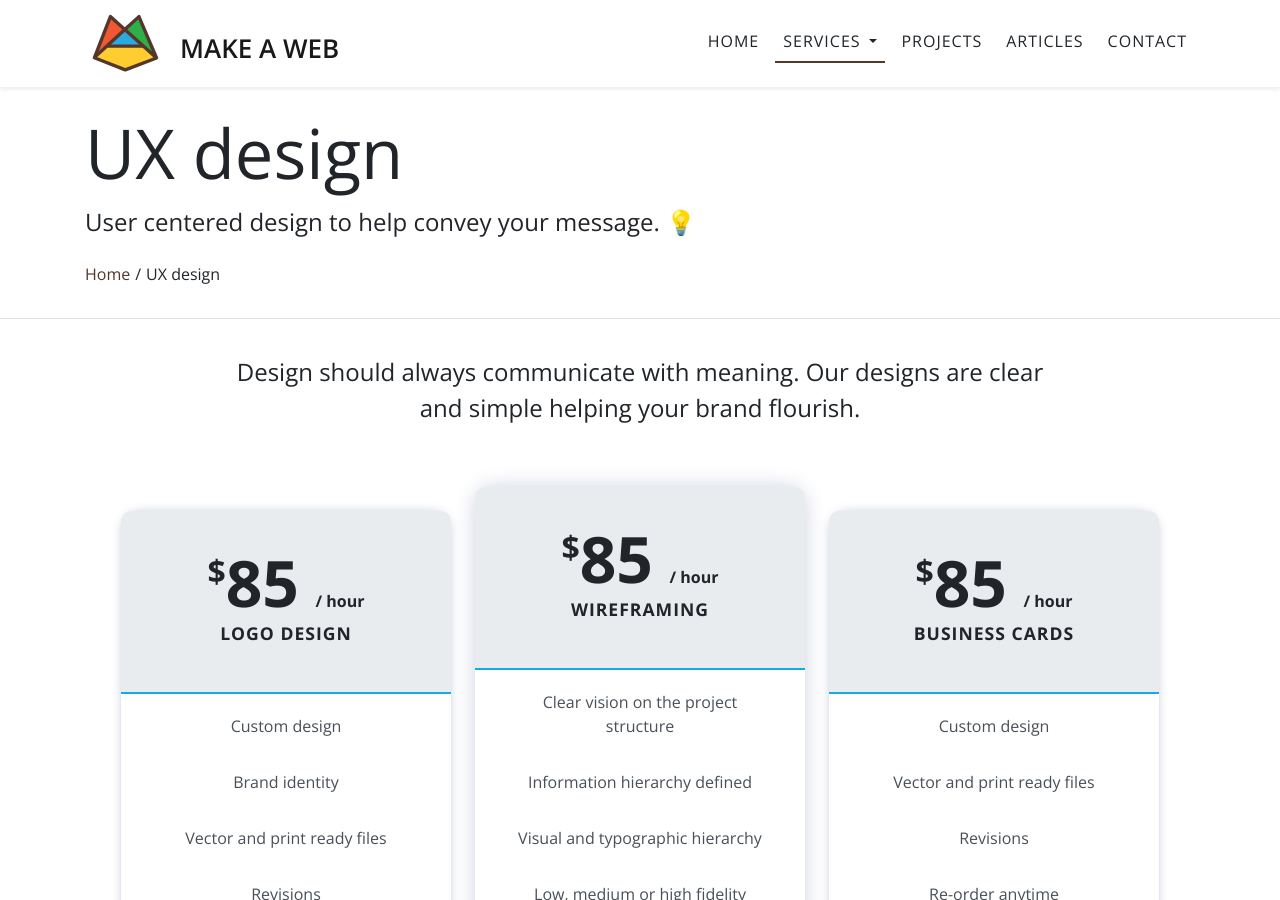
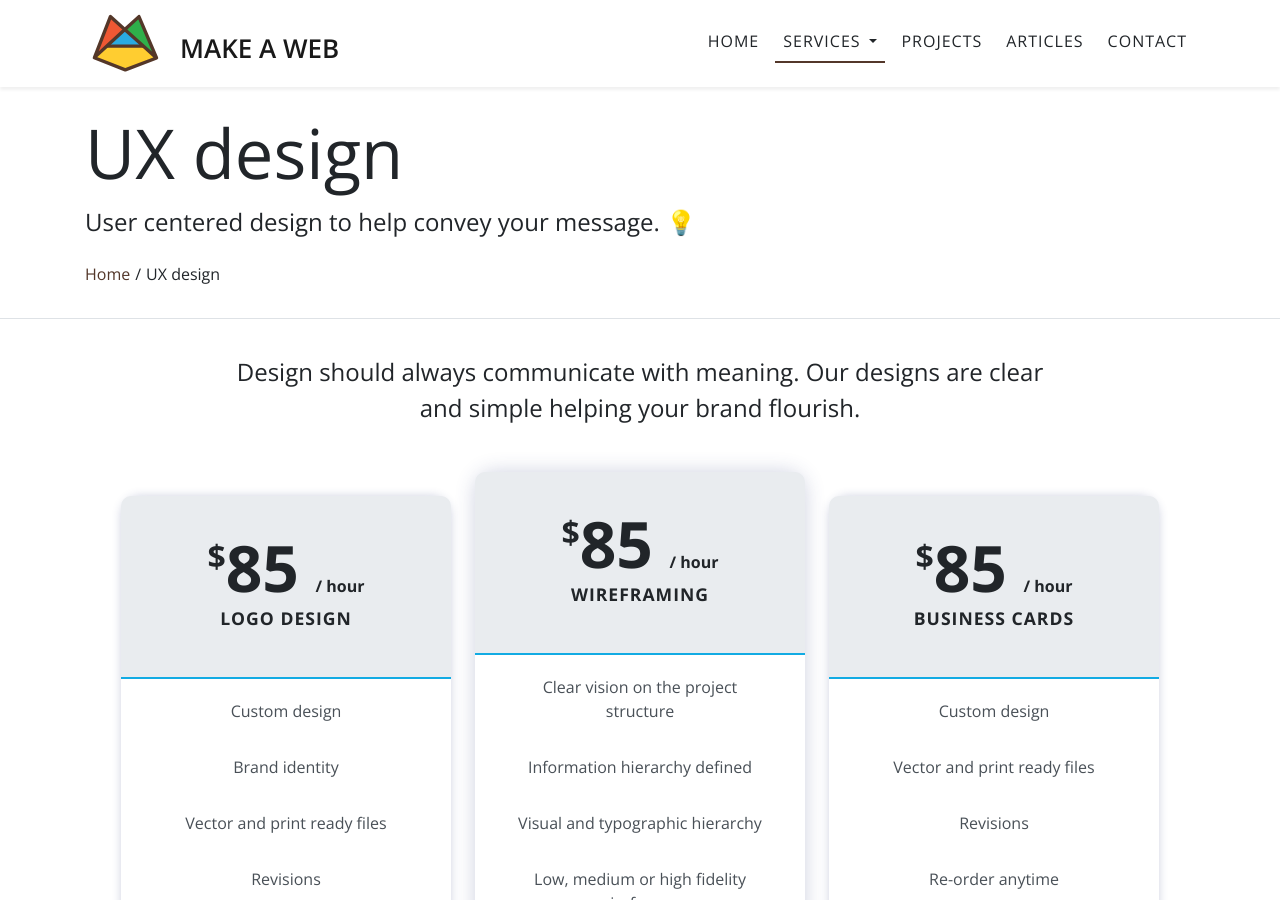
Before and after one commit to makeaweb/maw, a Jekyll site: the page built from services/ux-design/index.html, in a window 1280 px wide and 900 px high. Built offline with Jekyll 4.4.1, drawn with Linux system fonts in a browser that asks for light colours; nearby versions of some CDN libraries; comment, search, counter and statistics services are not loaded.

Commit message:
Updated design

```diff
--- a/services/digital-marketing/index.html
+++ b/services/digital-marketing/index.html
@@ -9,7 +9,7 @@ og_image: digital-marketing
 <div id="digital-marketing" class="container-fluid">
     <div class="container">
         <div class="row justify-content-center">
-            <div class="col-12 col-lg-9 text-center mb-3">
+            <div class="col-12 col-lg-9 text-center">
                 <p class="lead">By blending great ideas with technology, we ensure that you make the right choices in the market.</p>
             </div>
         </div>
--- a/services/online-support/index.html
+++ b/services/online-support/index.html
@@ -8,10 +8,12 @@ og_image: online-support
 {% include intro-section.html %}
 <div id="online-support" class="container-fluid">
     <div class="container">
-        <div class="row">
-            <div class="col-12 text-center">
+        <div class="row justify-content-center">
+            <div class="col-12 col-lg-9 text-center">
                 <p class="lead">Our Online support service takes care of the technical side for you.</p>
             </div>
+        </div>
+        <div class="row">
             <div class="col-12">
                 <div class='pricing pricing-palden mt-6 mb-3'>
                     <div class='pricing-item'>
--- a/services/ux-design/index.html
+++ b/services/ux-design/index.html
@@ -9,7 +9,7 @@ og_image: ux-design
 <div id="ux-design" class="container-fluid">
     <div class="container">
         <div class="row justify-content-center">
-            <div class="col-12 col-lg-9 text-center mb-3">
+            <div class="col-12 col-lg-9 text-center">
                 <p class="lead">Design should always communicate with meaning. Our designs are clear and simple helping your brand flourish.</p>
             </div>
         </div>
```
Also changed, not shown: 4 other files.
